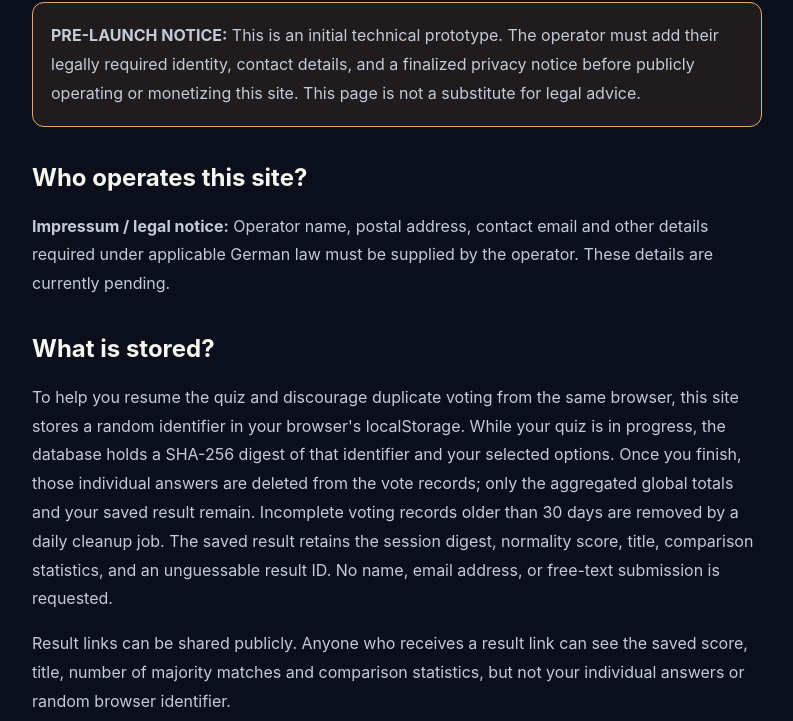
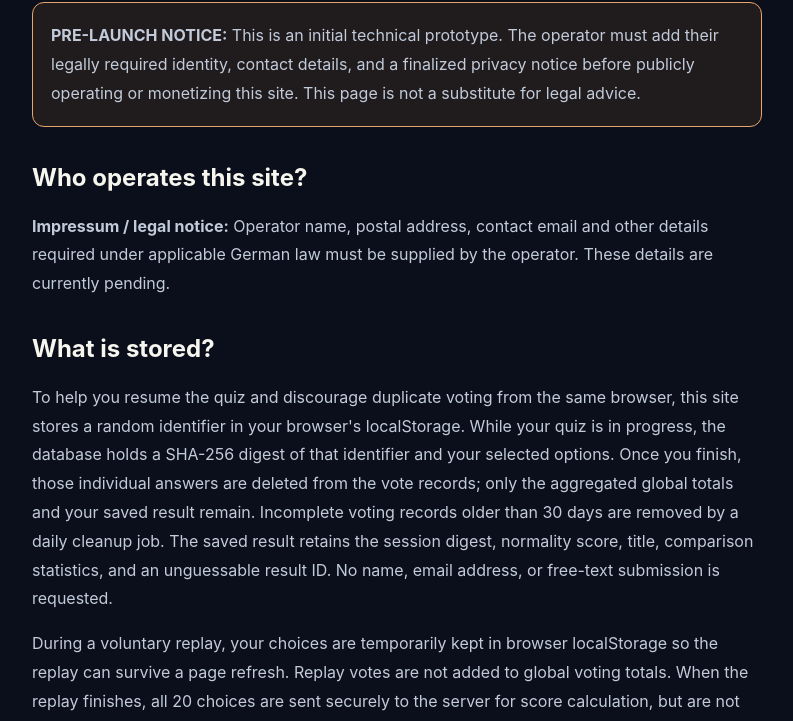
Before and after one commit to iulian989898-pixel/internet-world, a website: page site/legal.html in a window 1280 px wide. Shown: the part 230-951 px from the top of the page, without its empty margins (243-1036 px from the left). Drawn offline with Linux system fonts and the light colour scheme.

Commit message:
Document replay data handling and non-counted repeat votes

```diff
--- a/site/legal.html
+++ b/site/legal.html
@@ -8,7 +8,7 @@
 <p><strong>Impressum / legal notice:</strong> Operator name, postal address, contact email and other details required under applicable German law must be supplied by the operator. These details are currently pending.</p>
 <h2>What is stored?</h2>
 <p>To help you resume the quiz and discourage duplicate voting from the same browser, this site stores a random identifier in your browser's localStorage. While your quiz is in progress, the database holds a SHA-256 digest of that identifier and your selected options. Once you finish, those individual answers are deleted from the vote records; only the aggregated global totals and your saved result remain. Incomplete voting records older than 30 days are removed by a daily cleanup job. The saved result retains the session digest, normality score, title, comparison statistics, and an unguessable result ID. No name, email address, or free-text submission is requested.</p>
-<p>Result links can be shared publicly. Anyone who receives a result link can see the saved score, title, number of majority matches and comparison statistics, but not your individual answers or random browser identifier.</p>
+<p>During a voluntary replay, your choices are temporarily kept in browser localStorage so the replay can survive a page refresh. Replay votes are not added to global voting totals. When the replay finishes, all 20 choices are sent securely to the server for score calculation, but are not stored as individual vote records; the saved final replay result remains available through its share link. Your browser removes the temporary replay choices after a successful finish. Result links can be shared publicly. Anyone who receives a result link can see the saved score, title, number of majority matches and comparison statistics, but not your individual answers or random browser identifier.</p>
 <p>Infrastructure providers such as Netlify may process technical data (including IP addresses) in order to deliver the site, secure it and operate server logs. The app does not intentionally install advertising cookies, cross-site analytics, or external fonts. The session identifier is sent in the body of HTTPS requests to the API, not as a URL query parameter. The operator must confirm actual service configurations and legal bases before launch.</p>
 <h2>What does the score mean?</h2>
 <p>The Normality Score is entertainment only. It is a comparison with the current most popular answers, not a medical, psychological, intelligence, or personality assessment. Percentages and saved result statistics can differ over time as more people vote.</p>
```
